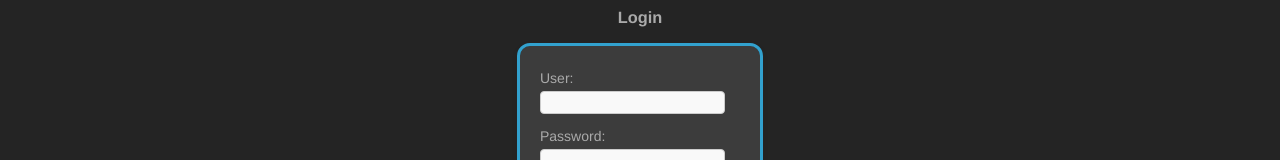
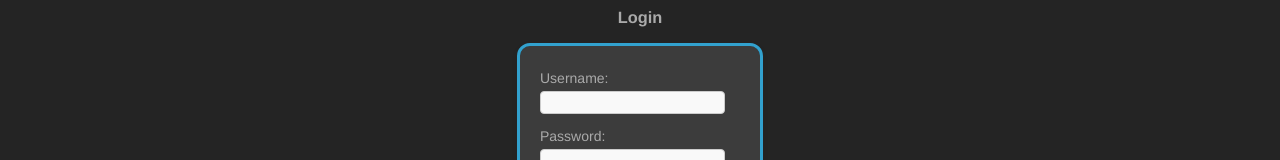
Before and after one commit to darellanodev/daily-boost-calendar, a React (Vite) app: page / in a window 1280 px wide. Shown: the part 122-282 px from the top of the page. Built offline with nearby package versions, Linux system fonts and the light colour scheme.

Commit message:
#13 rename user to username

```diff
--- a/src/components/Login/index.tsx
+++ b/src/components/Login/index.tsx
@@ -44,7 +44,7 @@ export const Login: React.FC<LoginProps> = ({ onLogin, onSignup }) => {
           <h3>Login</h3>
           <form id="login-form" onSubmit={handleSubmit}>
             <div>
-              <label>User:</label>
+              <label>Username:</label>
               <input
                 type="text"
                 value={username}
--- a/src/components/Signup/index.tsx
+++ b/src/components/Signup/index.tsx
@@ -43,7 +43,7 @@ export const Signup: React.FC<SignupProps> = ({ onLogin }) => {
           <h3>Sign up</h3>
           <form id="signup-form" onSubmit={handleSubmit}>
             <div>
-              <label>User:</label>
+              <label>Username:</label>
               <input
                 type="text"
                 value={username}
```
